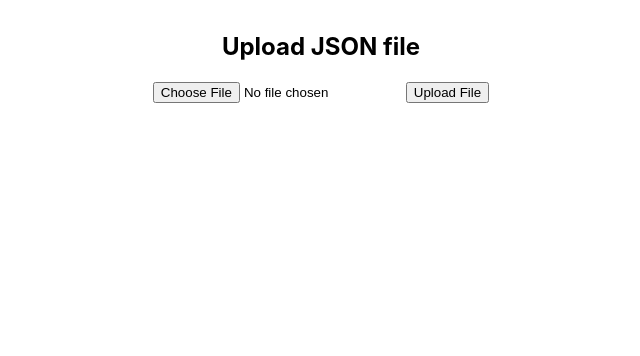
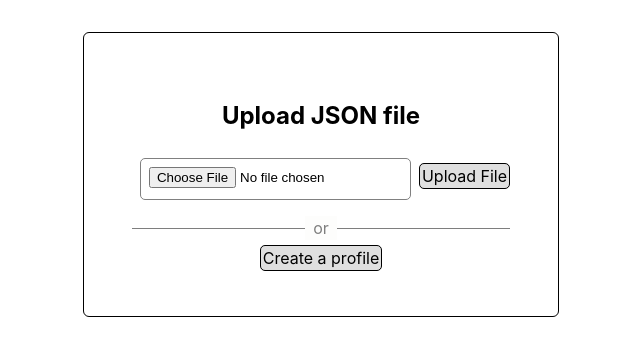
Before and after one commit to Al-Fareed-TV/Resume-Builder, a React (Create React App) app: page / in a window 1280 px wide. Shown: the top 356 px of the page, without its empty margins (319-959 px from the left). Built offline with nearby package versions, Linux system fonts and the light colour scheme; what @react-pdf/renderer would draw is missing.

Commit message:
temp push

```diff
--- a/package.json
+++ b/package.json
@@ -11,7 +11,9 @@
     "axios": "^1.6.7",
     "react": "^18.2.0",
     "react-dom": "^18.2.0",
+    "react-pdf": "^7.7.1",
     "react-redux": "^9.1.0",
+    "react-router-dom": "^5.3.4",
     "react-scripts": "5.0.1",
     "web-vitals": "^2.1.4"
   },
--- a/public/index.html
+++ b/public/index.html
@@ -24,7 +24,7 @@
       work correctly both with client-side routing and a non-root public URL.
       Learn how to configure a non-root public URL by running `npm run build`.
     -->
-    <title>React App</title>
+    <title>Resume Builder</title>
   </head>
   <body>
     <noscript>You need to enable JavaScript to run this app.</noscript>
--- a/src/App.js
+++ b/src/App.js
@@ -1,9 +1,10 @@
 import React, { useState, useEffect } from "react";
+import { BrowserRouter as Router, Route, Switch,Redirect } from "react-router-dom";
 import LoadingPage from "./Page/LoadingPage";
 import MyPDF from "./Page/MyPDF";
 import DownloadPDF from "./Page/DownloadPDF";
 import FileUpload from "./Page/Forms/FileUpload";
-// import FormPage from "./Page/Forms/FormPage";
+import FormPage from "./Page/Forms/FormPage";
 
 const App = () => {
   const [loading, setLoading] = useState(true);
@@ -12,26 +13,35 @@ const App = () => {
   useEffect(() => {
     const timer = setTimeout(() => {
       setLoading(false);
-    }, 2500);
+    }, 1500);
 
     return () => clearTimeout(timer);
   }, []);
 
   return (
-    <div className="App">
-    {loading && <LoadingPage />}
-    {!loading && !isUploaded && <FileUpload setIsUploaded={setIsUploaded} />}
-    {!loading && isUploaded && (
-      <React.Fragment>
-      <MyPDF isUploaded={isUploaded} />
-      <DownloadPDF />
-      </React.Fragment>
-      )}
-    {/**
-    {!loading && <FormPage />}
-      */}
-    </div>
+    <Router>
+      <div className="App">
+        <Switch>
+          {loading && <LoadingPage />}
+          {!loading && (
+            <Router>
+              <Route path="/">
+                {!isUploaded && <FileUpload setIsUploaded={setIsUploaded} />}
+              </Route>
+              <Route path="/view" exact>
+                <MyPDF isUploaded={isUploaded} />
+                {isUploaded && <DownloadPDF />}
+              </Route>
+              <Route path="/new" exact>
+                <FormPage />
+              </Route>
+            </Router>
+            )}
+            <Redirect to="/" />
+        </Switch>
+      </div>
+    </Router>
   );
-}
+};
 
 export default App;
--- a/src/Page/DownloadPDF.js
+++ b/src/Page/DownloadPDF.js
@@ -16,14 +16,16 @@ const styles = StyleSheet.create({
 })
 const DownloadPDF = () => {
   return (
-    <div>
-    <PDFDownloadLink document={<MyPDF />} style={styles.a} fileName="resume.pdf">
-    {({ blob, url, loading, error }) =>
-      loading ? 'Loading document...' : 'Download PDF'
-    }
-  </PDFDownloadLink>
-    </div>
-  )
+    <PDFDownloadLink
+      document={<MyPDF />}
+      style={styles.a}
+      fileName="resume.pdf"
+    >
+      {({ blob, url, loading, error }) =>
+        loading ? "Loading document..." : "Download now!"
+      }
+    </PDFDownloadLink>
+  );
 }
 
 export default DownloadPDF
--- a/src/Page/Forms/FileUpload.css
+++ b/src/Page/Forms/FileUpload.css
@@ -1,6 +1,49 @@
 .upload-file-container{
     text-align: center;
-    justify-content: center;
-    vertical-align: middle;
+    margin-left: auto;
+    margin-right: auto;
     height: 100%;
+    border: 1px solid black;
+    width: fit-content;
+    padding: 3rem;
+    border-radius: 6px;
 }
+.upload-file-container a{
+    text-decoration: none;
+    color: black;
+    border: 1px solid black;
+    padding: 2px;
+    border-radius: 5px;
+    background-color: rgb(223, 223, 223);
+}
+.hr-text {
+    line-height: 1em;
+    position: relative;
+    outline: 0;
+    border: 0;
+    color: #000;
+    text-align: center;
+    height: 1.5em;
+    opacity: 0.5;
+}
+
+.hr-text:before {
+    content: "";
+    background: black;
+    position: absolute;
+    left: 0;
+    top: 50%;
+    width: 100%;
+    height: 1px;
+}
+
+.hr-text:after {
+    content: attr(data-content);
+    position: relative;
+    display: inline-block;
+    color: #000;
+    padding: 0 0.5em;
+    line-height: 1.5em;
+    color: #000000;
+    background-color: #fcfcfa;
+}
--- a/src/Page/Forms/FileUpload.js
+++ b/src/Page/Forms/FileUpload.js
@@ -1,5 +1,6 @@
 import React, { useState } from 'react';
 import './FileUpload.css'
+import { Link } from 'react-router-dom/cjs/react-router-dom';
 const FileUpload = ({ setIsUploaded }) => {
   const [file, setFile] = useState(null);
 
@@ -29,6 +30,7 @@ const FileUpload = ({ setIsUploaded }) => {
         const jsonData = JSON.parse(fileContent);
         localStorage.setItem("myProfile", JSON.stringify(jsonData));
         setIsUploaded(true);
+
       } catch (error) {
         console.error('Error parsing JSON file:', error.message);
         alert('Please upload valid JSON file');
@@ -40,10 +42,14 @@ const FileUpload = ({ setIsUploaded }) => {
 
 
   return (
-    <div className='upload-file-container' >
+    <div className="upload-file-container">
       <h2>Upload JSON file</h2>
       <input type="file" onChange={handleFileChange} />
-      <button onClick={handleFileUpload}>Upload File</button>
+      <Link to="/view" onClick={handleFileUpload}>Upload File</Link>
+      <div className='create-profile'>
+       <hr className="hr-text" data-content="or"/>
+      <Link to="/new">Create a profile</Link>
+      </div>
     </div>
   );
 };
--- a/src/Page/Forms/FormPage.css
+++ b/src/Page/Forms/FormPage.css
@@ -1,10 +1,13 @@
 form{
     border: 2px solid black;
     border-radius: 5px;
-    width: 100vh;
+    width: 55%;
     padding: 1rem;
     display: flex;
     flex-direction: column;
+}
+.form{
+    display: flex;
 }
 .form-button-container{
     display: flex;
--- a/src/Page/Forms/FormPage.js
+++ b/src/Page/Forms/FormPage.js
@@ -6,16 +6,22 @@ import {
   handleListChange,
   handleRemoveCustomForm,
 } from "./FormActions/Actions";
+import { StyleSheet,PDFViewer } from "@react-pdf/renderer";
+import MyPDF from "../MyPDF";
+import { Link } from "react-router-dom/cjs/react-router-dom.min";
 
+const styles = StyleSheet.create({
+  viewer: {
+    width: "40vw",
+    minHeight: "80vh",
+  },
+});
 const FormPage = () => {
 
   const [formData, setFormData] = useState({
     profile: { name: "", org: "", date: "", desc: "" },
     customForms: [{ title: "", desc: "", lists: [] }],
   });
-
-
-
   const handleProfileInputChange = (name, value) => {
 
     setFormData((prevFormData) => ({
@@ -41,30 +47,6 @@ const FormPage = () => {
 
   const handleSubmit = (e) => {
     e.preventDefault();
-    // const profileData = {
-    //   name: formData.profile.title,
-    //   org: formData.profile.org,
-    //   date: formData.profile.date,
-    //   desc: formData.profile.desc,
-    // };
-
-    // const customFormsData = formData.customForms.map((form) => ({
-    //   title: form.title,
-    //   desc: form.desc,
-    //   lists: form.lists,
-    // }));
-
-    // const formDataJson = {
-    //   profile: profileData,
-    //   customForms: customFormsData,
-    // };
-    // localStorage.setItem("userProfile", JSON.stringify(profileData));
-    // console.log(
-    //   "User profile saved ",
-    //   JSON.parse(localStorage.getItem("myProfile"))
-    // );
-    // console.log("Data Recieved = ", formDataJson);
-    // dispatch(addData(formDataJson));
   };
 
   useEffect(() => {
@@ -74,6 +56,7 @@ const FormPage = () => {
   });
 
   return (
+    <div className="form">
       <form onSubmit={handleSubmit}>
         <ProfileForm handleProfileInputChange={handleProfileInputChange} />
         {formData.customForms.map((form, index) => (
@@ -82,7 +65,9 @@ const FormPage = () => {
             index={index}
             form={form}
             handleCustomFormInputChange={() => handleCustomFormInputChange()}
-          onListChange={(value) => handleListChange(index, value, setFormData)}
+            onListChange={(value) =>
+              handleListChange(index, value, setFormData)
+            }
           />
         ))}
 
@@ -101,9 +86,15 @@ const FormPage = () => {
               Remove Custom Form
             </button>
           </div>
-        <button type="submit">Submit</button>
+          <Link to='/view'>Submit</Link>
         </div>
       </form>
+      <div className="pdf-viewer">
+        <PDFViewer style={styles.viewer} >
+          <MyPDF />
+        </PDFViewer>
+      </div>
+    </div>
   );
 };
 
--- a/src/Page/MyPDF.js
+++ b/src/Page/MyPDF.js
@@ -80,9 +80,17 @@ const styles = StyleSheet.create({
 const MyPDF = ({ isUploaded }) => {
   const [jsonData, setJsonData] = useState(null);
 
-  useEffect(() => {
+  const getJSONData = () => {
     const data = JSON.parse(localStorage.getItem("myProfile"));
     setJsonData(data);
+  }
+
+  useEffect(() => {
+    getJSONData();
+
+    const interval = setInterval(getJSONData, 1000);
+
+    return () => clearInterval(interval);
   }, []);
 
   if (!jsonData) return null;
```
Also changed, not shown: src/index.js (+10 -10 lines), 1 other file (tests, documents, lock files or other folders). Lines whose indentation alone changed are shown as unchanged.
